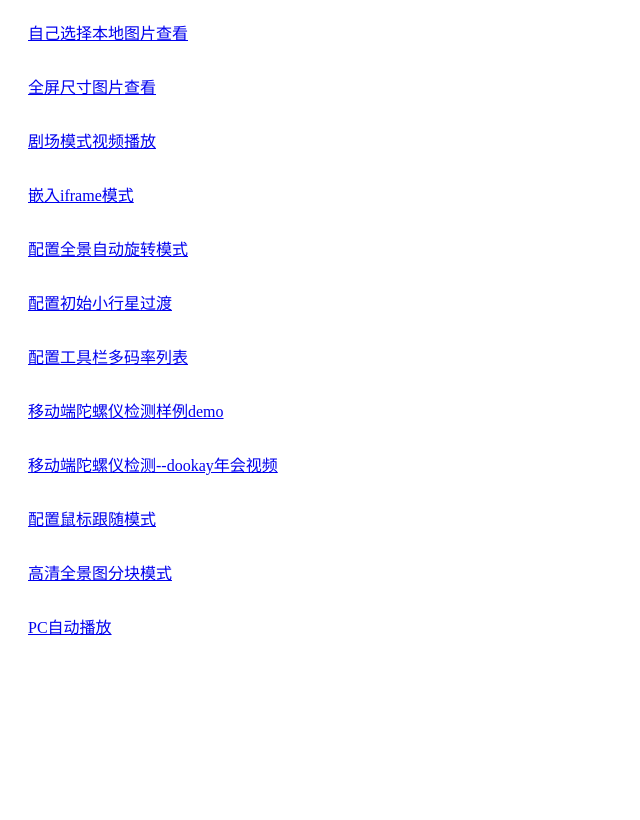
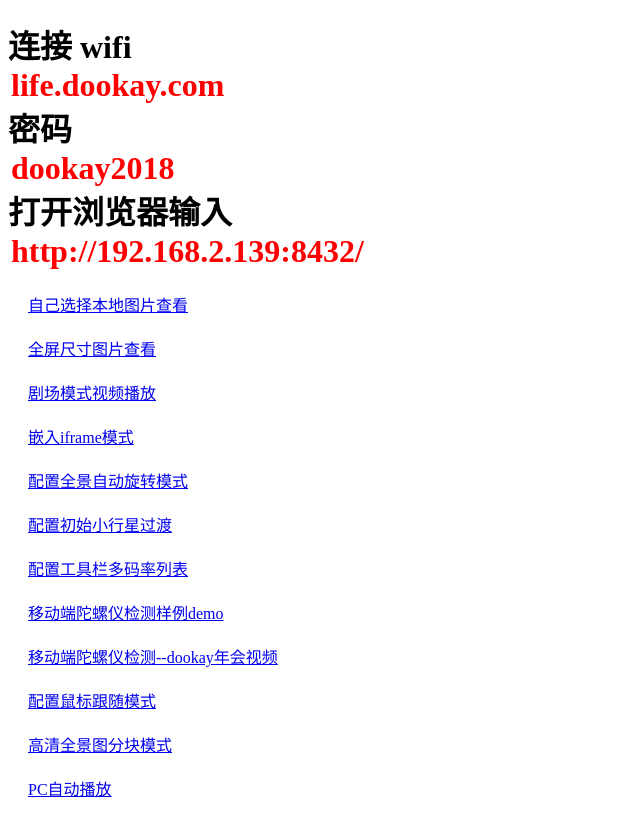
Before and after one commit to TryBreak/VR_demo, a website: page www/index.html in a window 1280 px wide. Shown: the whole page, without its empty margins (0-640 px from the left). Drawn offline with Linux system fonts and the light colour scheme.

Commit message:
Vr演示demo~

```diff
--- a/www/index.html
+++ b/www/index.html
@@ -3,7 +3,7 @@
  * @Description: In User Settings Edit
  * @Author: Mark
  * @Date: 2019-04-22 18:25:57
- * @LastEditTime: 2019-04-23 15:44:54
+ * @LastEditTime: 2019-04-23 16:49:22
  -->
 <!DOCTYPE html>
 <html>
@@ -23,12 +23,31 @@
     <style>
       .block-href {
         display: block;
-        padding: 10px;
-        margin: 10px;
+        padding: 4 5px;
+        margin: 20px;
+        cursor: pointer;
+      }
+      h1 span {
+        color: red;
+        padding: 3px;
       }
     </style>
   </head>
   <body>
+    <h1>
+      连接 wifi
+      <br />
+      <span> life.dookay.com </span>
+      <br />
+      密码
+      <br />
+      <span> dookay2018 </span>
+      <br />
+      打开浏览器输入
+      <br />
+      <span> http://192.168.2.139:8432/ </span>
+    </h1>
+
     <a class="block-href" href="./selectimage.html">
       自己选择本地图片查看
     </a>
```
